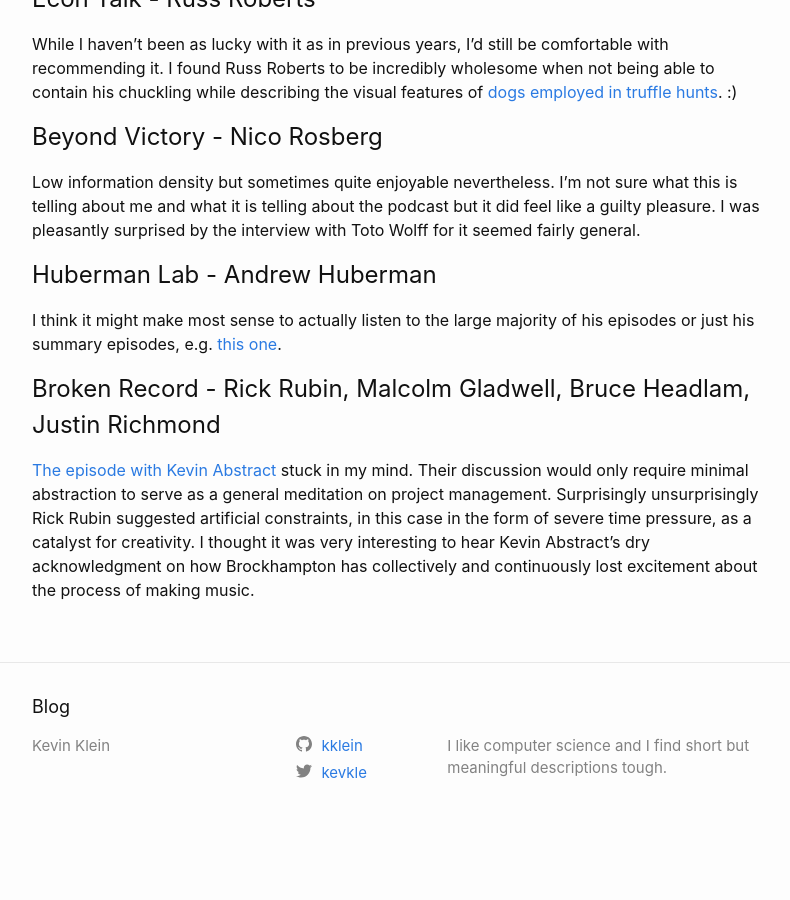
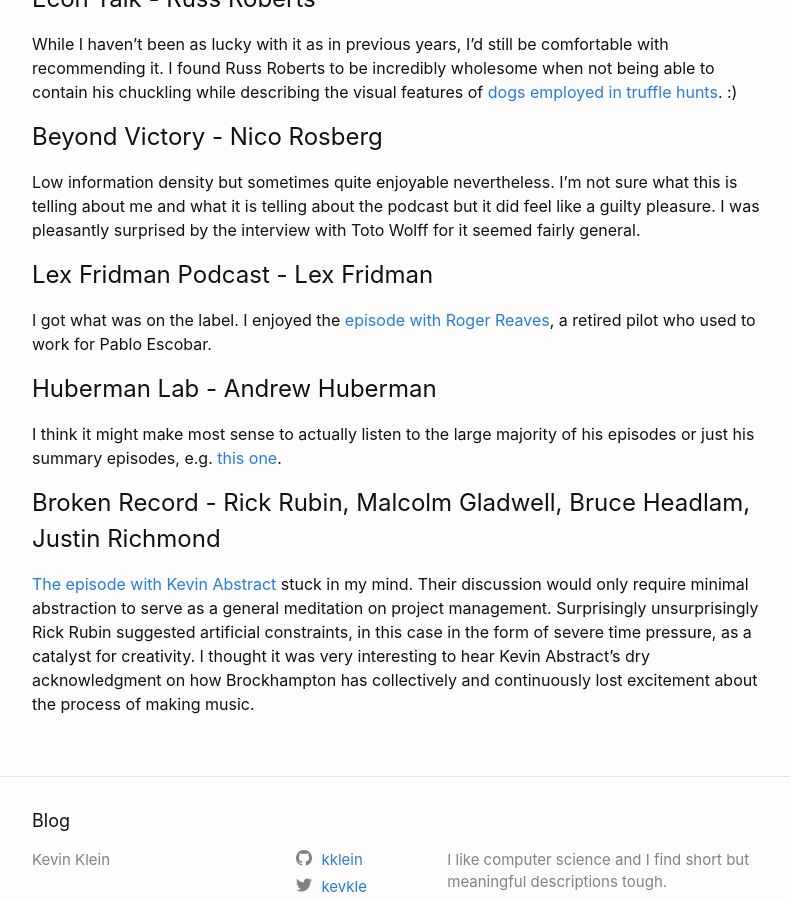
Before and after one commit to kklein/kklein.github.io, a Jekyll site: the page built from _posts/2021-12-28-2021_consuming.markdown, in a window 1280 px wide and 900 px high, scrolled down 4392 px. Shown: the whole window, without its empty margins (238-1028 px from the left). Built offline with Jekyll 4.4.1, drawn with Linux system fonts in a browser that asks for light colours; before the commit the page ends 5237 px from its top, so only the background shows below that.

Commit message:
Add lex fridman to podcast list.

```diff
--- a/_posts/2021-12-28-2021_consuming.markdown
+++ b/_posts/2021-12-28-2021_consuming.markdown
@@ -104,6 +104,9 @@
 # Beyond Victory - Nico Rosberg
 Low information density but sometimes quite enjoyable nevertheless. I'm not sure what this is telling about me and what it is telling about the podcast but it did feel like a guilty pleasure. I was pleasantly surprised by the interview with Toto Wolff for it seemed fairly general.
 
+# Lex Fridman Podcast - Lex Fridman
+I got what was on the label. I enjoyed the [episode with Roger Reaves](https://lexfridman.com/roger-reaves/), a retired pilot who used to work for Pablo Escobar.
+
 # Huberman Lab - Andrew Huberman
 I think it might make most sense to actually listen to the large majority of his episodes or just his summary episodes, e.g. [this one](https://hubermanlab.com/maximizing-productivity-physical-and-mental-health-with-daily-tools/).
 
```
